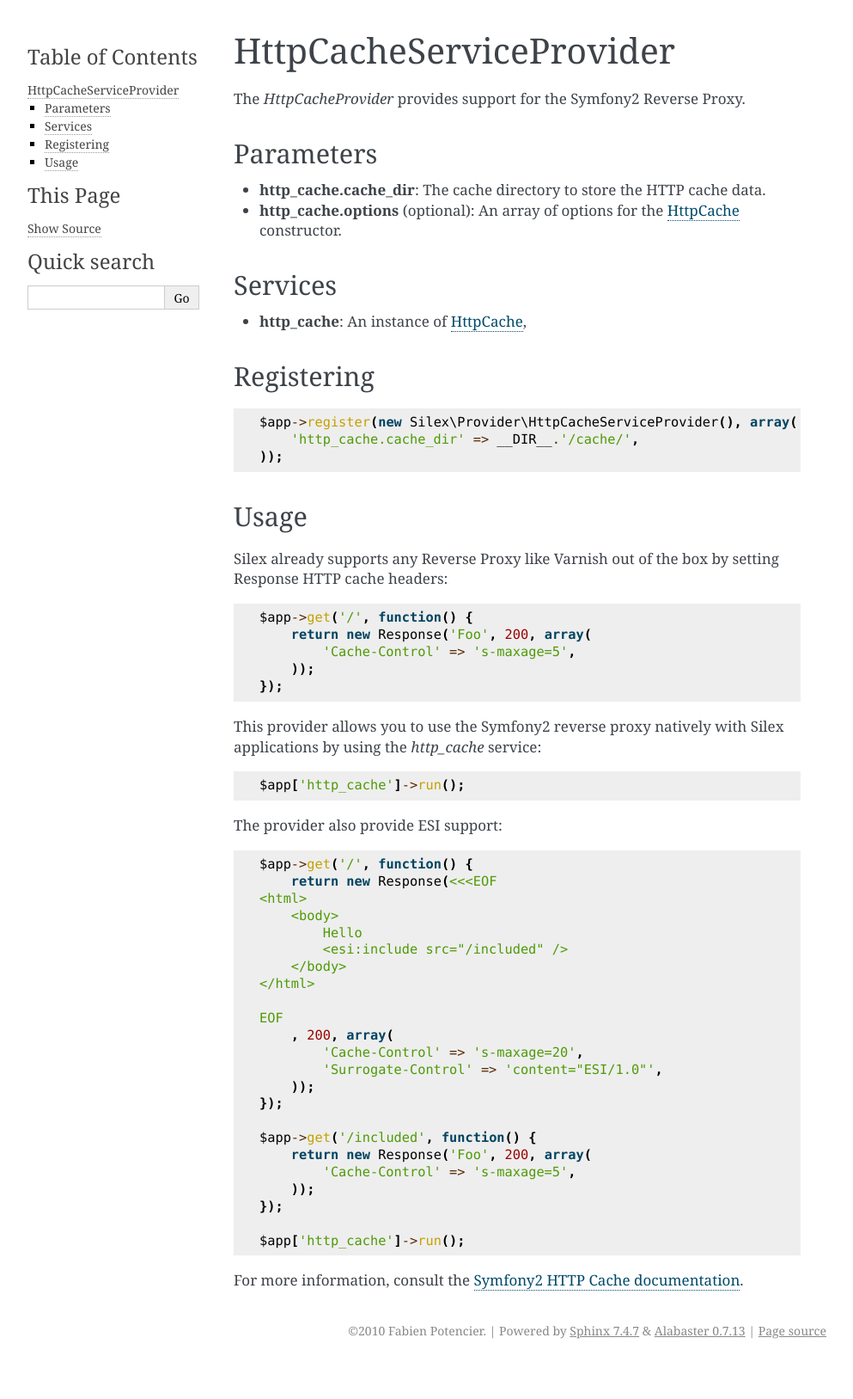
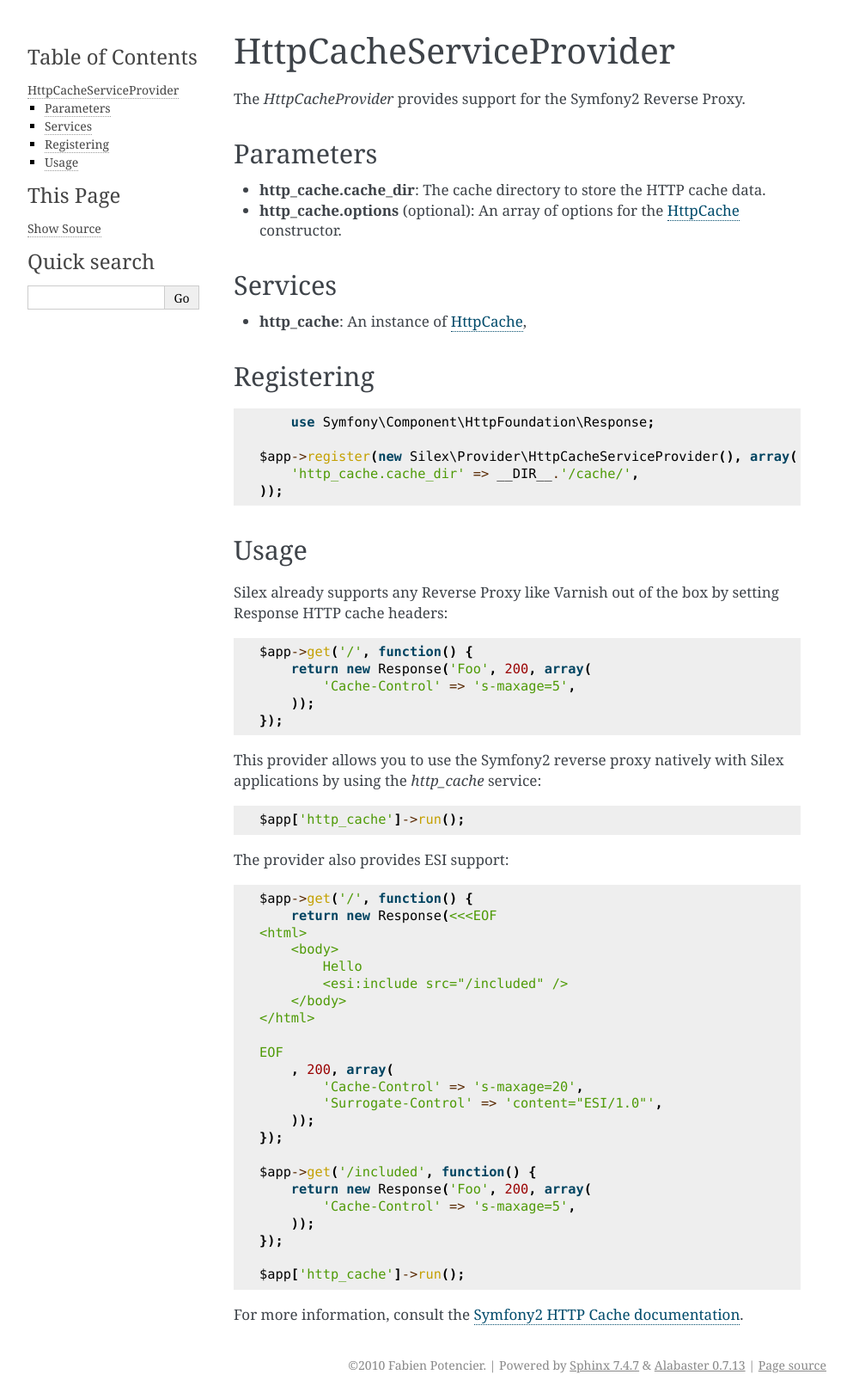
Before and after one commit to silexphp/Silex, a Sphinx documentation site: the page built from doc/providers/http_cache.rst, in a window 1280 px wide. Shown: the whole page at 86% size, without its empty margins (148-1141 px from the left). Built offline with Sphinx 7.4.7, drawn with Linux system fonts in a browser that asks for light colours; before the commit the page ends 1587 px from its top, so only the background shows below that.

Commit message:
[HttpCache] Typo and missing use directive.

```diff
--- a/doc/providers/http_cache.rst
+++ b/doc/providers/http_cache.rst
@@ -23,6 +23,8 @@
 
 ::
 
+	use Symfony\Component\HttpFoundation\Response;
+
     $app->register(new Silex\Provider\HttpCacheServiceProvider(), array(
         'http_cache.cache_dir' => __DIR__.'/cache/',
     ));
@@ -44,7 +46,7 @@
 
     $app['http_cache']->run();
 
-The provider also provide ESI support::
+The provider also provides ESI support::
 
     $app->get('/', function() {
         return new Response(<<<EOF
```
